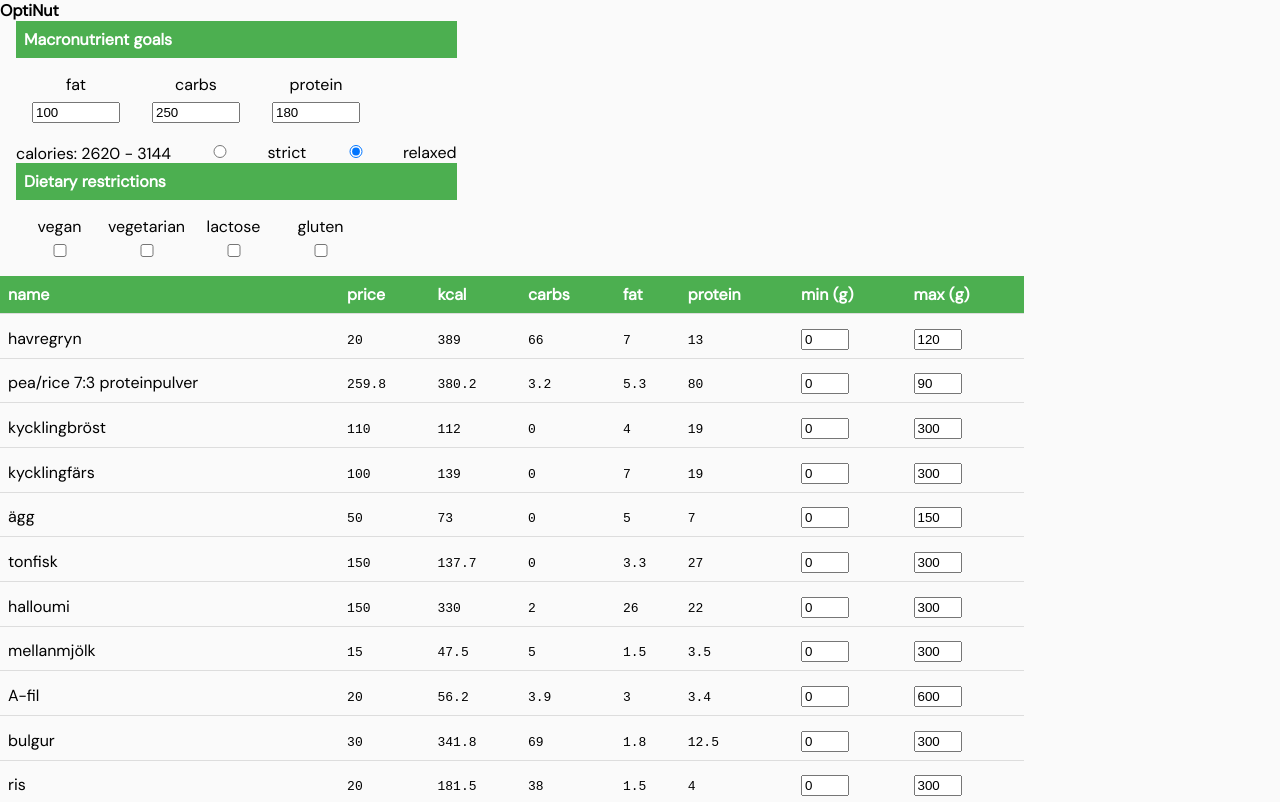
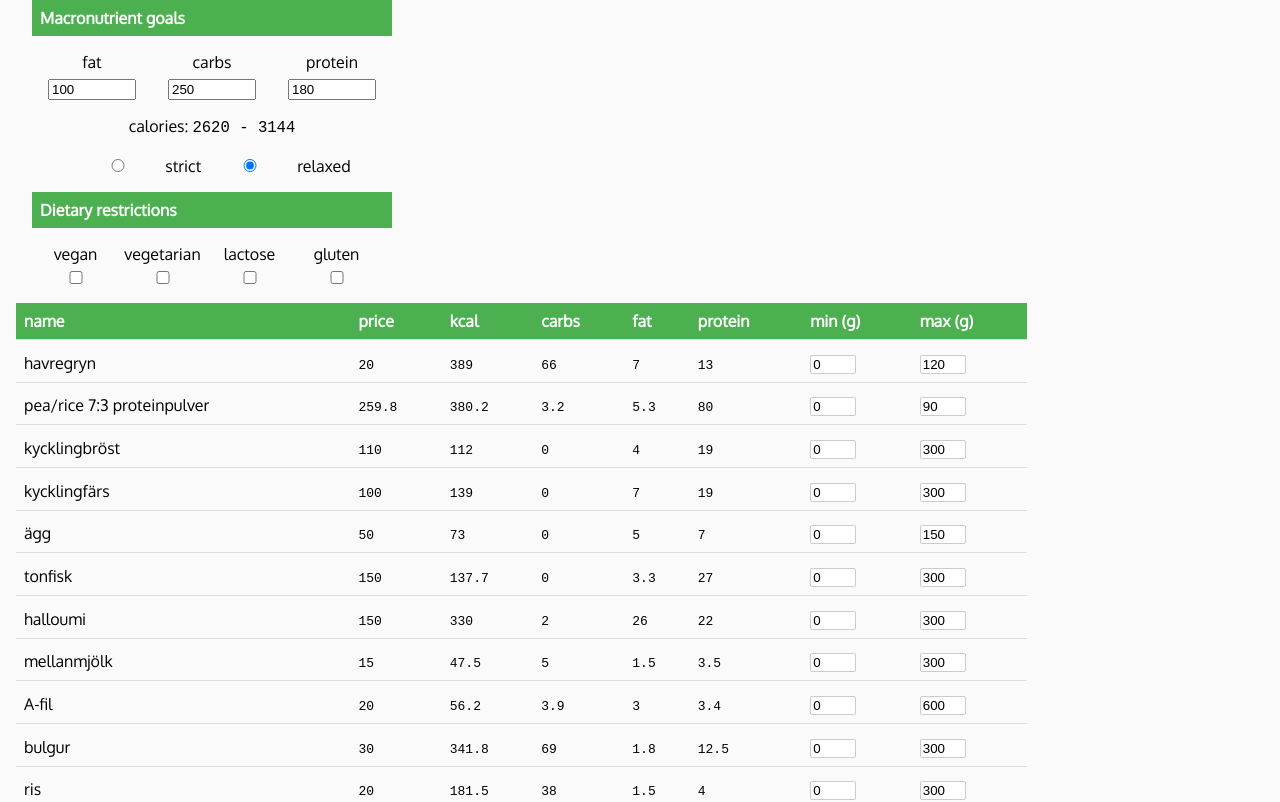
Before and after one commit to IsakEd/EconoEats, a SvelteKit app: page / in a window 1280 px wide. Shown: the top 802 px of the page. Built offline with nearby package versions, Linux system fonts and the light colour scheme.

Commit message:
minor UI updates

```diff
--- a/src/app.html
+++ b/src/app.html
@@ -4,7 +4,7 @@
 		<meta charset="utf-8" />
 		<link rel="icon" href="%sveltekit.assets%/favicon.png" />
 		<link rel="stylesheet" href="/global.css" />
-		<link href="https://fonts.googleapis.com/css2?family=DM+Sans&display=swap" rel="stylesheet" />
+		<link href="https://fonts.googleapis.com/css2?family=Oxygen&display=swap" rel="stylesheet" />
 		<meta name="viewport" content="width=device-width" />
 		%sveltekit.head%
 	</head>
--- a/src/components/FoodParameters.svelte
+++ b/src/components/FoodParameters.svelte
@@ -47,7 +47,12 @@
 			</div>
 		{/each}
 	</InputContainer>
-	calories: {calories[0].toFixed(0)} - {calories[1].toFixed(0)}
+	<div class="line">
+		calories: <span style="font-family: monospace; font-size: 1.2em;"
+			>{calories[0].toFixed(0)} - {calories[1].toFixed(0)}</span
+		>
+	</div>
+	<div class="line">
 		<label>
 			<input type="radio" bind:group={strictness} value="strict" />
 			strict
@@ -57,6 +62,8 @@
 			<input type="radio" bind:group={strictness} value="relaxed" />
 			relaxed
 		</label>
+	</div>
+
 	<InputContainer title="Dietary restrictions">
 		{#each Object.keys(userRestrictions) as restriction}
 			{#if restriction === 'vegan' || restriction === 'vegetarian' || restriction === 'lactose' || restriction === 'gluten'}
@@ -88,4 +95,9 @@
 		width: 6em;
 		margin-top: 0.5em;
 	}
+
+	.line {
+		margin-bottom: 1em;
+		text-align: center;
+	}
 </style>
--- a/src/components/FoodTable.svelte
+++ b/src/components/FoodTable.svelte
@@ -51,7 +51,7 @@
 	}
 
 	th {
-		background-color: var(--primary-em);
+		background-color: var(--secondary-em);
 		color: white;
 	}
 	.narrow {
@@ -61,5 +61,8 @@
 	input {
 		width: 6em;
 		margin-top: 0.5em;
+		display: inline-block;
+		border: 1px solid #ccc;
+		border-radius: 2px;
 	}
 </style>
--- a/src/components/InputContainer.svelte
+++ b/src/components/InputContainer.svelte
@@ -19,7 +19,7 @@
 	}
 
 	h2 {
-		background-color: var(--primary-em);
+		background-color: var(--secondary-em);
 		color: white;
 		padding: 8px;
 	}
--- a/src/components/Results.svelte
+++ b/src/components/Results.svelte
@@ -1,9 +1,11 @@
 <script>
 	import ActionButton from '$lib/ActionButton.svelte';
+	import Modal from '$lib/Modal.svelte';
 	import PieChart from '$lib/PieChart.svelte';
 
 	export let results;
 	export let foods;
+	export let showModal;
 	let edited = false;
 
 	const deleteFood = (foodname) => {
@@ -75,18 +77,20 @@
 	const macros = calculateMacros();
 </script>
 
+<Modal {showModal} title={messagesFromCode[status].text}>
 	<div>
-	<h1>{messagesFromCode[status].text}</h1>
-	<h2>{messagesFromCode[status].subtext}</h2>
+		<h2 style="margin-bottom: 1em;">{messagesFromCode[status].subtext}</h2>
 		{#each Object.keys(vars) as food}
 			{#if vars[food] != 0}
 				<div class="food-item">
-				{(vars[food] * 100).toFixed(0)} grams of {food}
+					<div><b>{(vars[food] * 100).toFixed(0)}</b> grams of <b>{food}</b></div>
+					<!-- 				<div>
 					<button class="invisible subtle" on:click={() => changeLimit(food, -10)}>-10</button>
 					<button class="invisible subtle" on:click={() => changeLimit(food, -100)}>-100</button>
 					<button class="invisible" on:click={deleteFood(food)} style="color: red">X</button>
 					<button class="invisible subtle" on:click={() => changeLimit(food, 100)}>+100</button>
 					<button class="invisible subtle" on:click={() => changeLimit(food, 10)}>+10</button>
+				</div> -->
 				</div>
 			{/if}
 		{/each}
@@ -106,11 +110,21 @@
 	{#if edited}
 		<ActionButton>Recalculate</ActionButton>
 	{/if}
+</Modal>
 
 <style>
-	.subtle {
+	/* 	.subtle {
 		font-style: italic;
 		color: gray;
 		font-size: 0.7em;
+	} */
+	.food-item {
+		display: flex;
+		justify-content: space-between;
+		margin-bottom: 0.3em;
+	}
+	#chart {
+		text-align: center;
+		width: 80%;
 	}
 </style>
--- a/src/lib/ActionButton.svelte
+++ b/src/lib/ActionButton.svelte
@@ -12,8 +12,10 @@
 		background-color: var(--primary-em);
 		border: 2px solid var(--primary-em);
 		padding: 0.2em;
+		width: fit-content;
 	}
-	.action-button :hover {
-		background-color: var(--primary-color) !important;
+	.action-button:hover {
+		color: var(--background-color);
+		background-color: var(--secondary-em) !important;
 	}
 </style>
--- a/src/lib/Modal.svelte
+++ b/src/lib/Modal.svelte
@@ -1,5 +1,6 @@
 <script>
 	export let showModal; // boolean
+	export let title;
 	function reloadPage() {
 		const thisPage = window.location.pathname;
 		goto('/').then(() => goto(thisPage));
@@ -17,6 +18,7 @@
 	on:click|self={() => dialog.close()}
 >
 	<div on:click|stopPropagation>
+		<h1>{title}</h1>
 		<hr />
 		<slot />
 		<hr />
--- a/src/lib/calculateCalories.ts
+++ /dev/null
@@ -1 +0,0 @@
-function calculateCalories(limits: Limit[]);
--- a/src/routes/+layout.svelte
+++ b/src/routes/+layout.svelte
@@ -1,9 +1,10 @@
-<div class="header">
-	<h1>OptiNut</h1>
-</div>
+<div class="header" />
 <div id="all-content">
 	<slot />
 </div>
 
 <style>
+	#all-content {
+		margin-left: 1em;
+	}
 </style>
--- a/src/routes/+page.svelte
+++ b/src/routes/+page.svelte
@@ -48,14 +48,12 @@
 
 <FoodParameters {limits} {userRestrictions} on:change={filterFoodsByRestrictions} />
 <FoodTable {foods} />
-<div class="flex-col centered" id="optimize-button">
+<div class="flex-row centered" id="optimize-button">
 	<ActionButton sizeEm="1.5" on:click={optimizeOnServer}>Optimize</ActionButton>
 </div>
 
 {#if results}
-	<Modal {showModal}>
-		<Results {results} {foods} />
-	</Modal>
+	<Results {showModal} {results} {foods} />
 {/if}
 
 <style>
--- a/static/global.css
+++ b/static/global.css
@@ -37,9 +37,6 @@ sub,
 sup,
 tt,
 var,
-b,
-u,
-i,
 center,
 dl,
 dt,
@@ -85,11 +82,12 @@ video {
 
 body {
 	background-color: var(--background-color);
-	font-family: 'DM Sans', sans-serif;
+	font-family: 'Oxygen', sans-serif;
 }
 
 * {
-	--primary-em: #4caf50;
+	--primary-em: #6bc76e;
+	--secondary-em: #4caf50;
 	--background-color: #fafafa;
 	--primary-color: #ffffff;
 }
```
Lines whose indentation alone changed are shown as unchanged.
